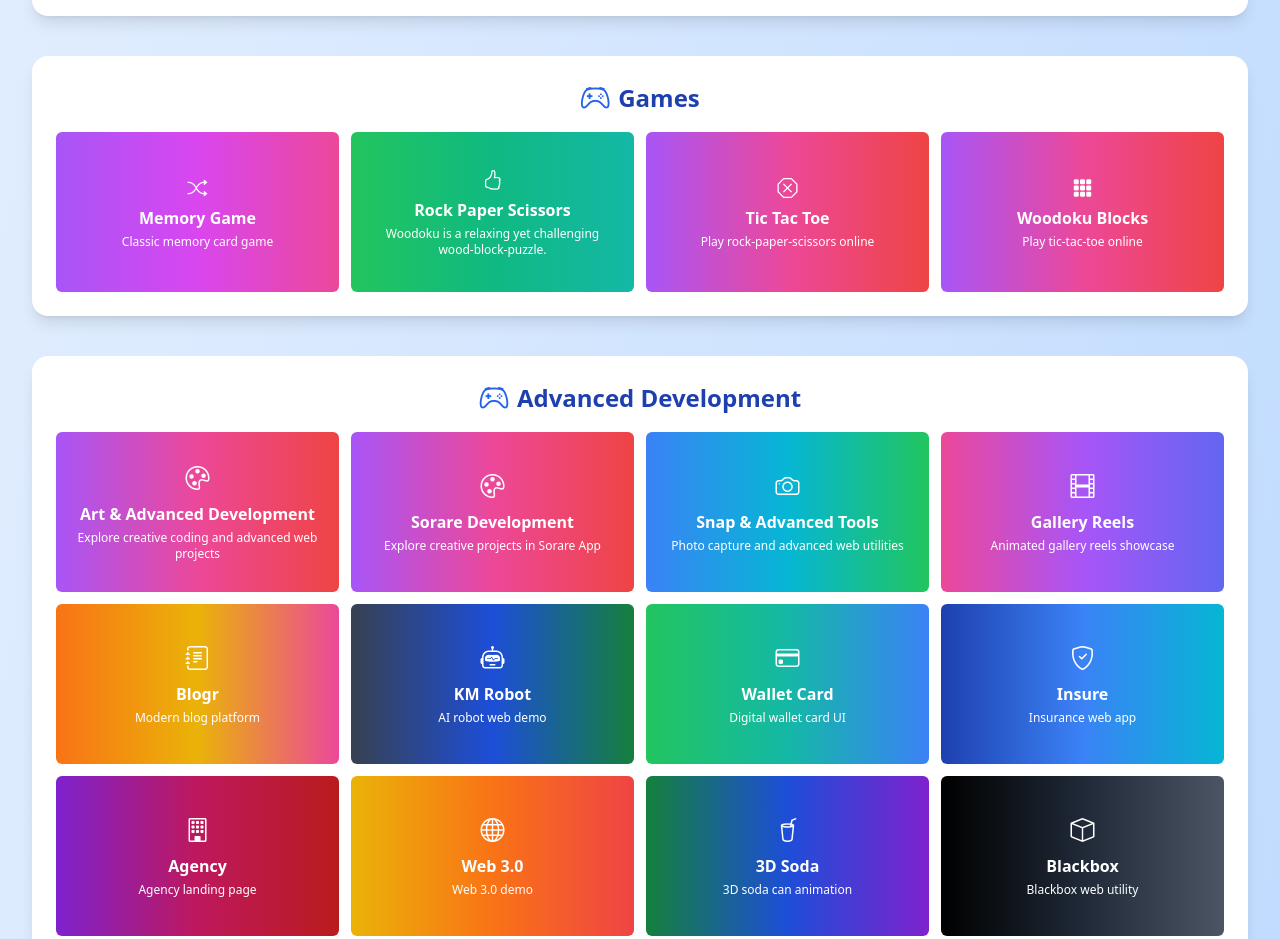
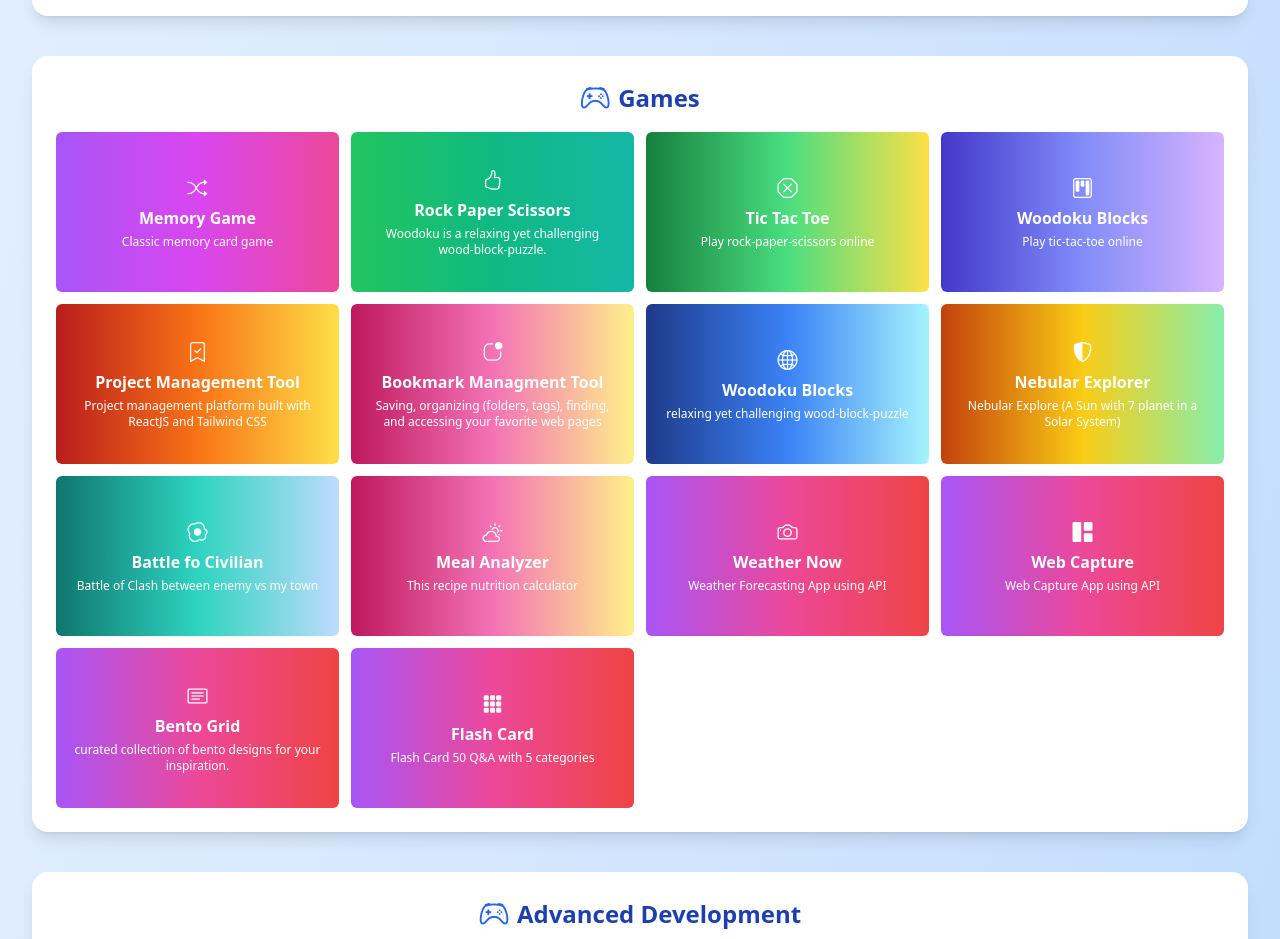
Before and after one commit to kmuang/aio, a plain HTML site: page index.html in a window 1280 px wide. Shown: the part 4020-4959 px from the top of the page. Drawn offline with nearby package versions, Linux system fonts and the light colour scheme.

Commit message:
Update index.html

```diff
--- a/index.html
+++ b/index.html
@@ -501,7 +501,7 @@
           <span class="text-xs mt-1">Employee directory and info</span>
         </a>
         <a href="https://kmuang.github.io/newsletter/" target="_blank"
-          class="link-card bg-gradient-to-r from-purple-500 via-pink-500 to-red-500 dark:bg-gray-700 text-white rounded-md p-4 flex flex-col items-center text-center">
+          class="link-card bg-gradient-to-r from-blue-700 via-blue-400 to-cyan-400 dark:bg-gray-700 text-white rounded-md p-4 flex flex-col items-center text-center">
           <i class="bi bi-book text-xl mb-1"></i>
           <span class="font-semibold text-base">Tech News</span>
           <span class="text-xs mt-1">Technology news and updates</span>
@@ -537,7 +537,7 @@
           <span class="text-xs mt-1">Music player and resources</span>
         </a>
         <a href="https://kmuang.github.io/inventory/" target="_blank"
-          class="link-card bg-gradient-to-r from-purple-500 via-pink-500 to-red-500 dark:bg-gray-700 text-white rounded-md p-4 flex flex-col items-center text-center">
+          class="link-card bg-gradient-to-r from-yellow-500 via-orange-400 to-pink-400 dark:bg-gray-700 text-white rounded-md p-4 flex flex-col items-center text-center">
           <i class="bi bi-box-seam text-xl mb-1"></i>
           <span class="font-semibold text-base">Inventory</span>
           <span class="text-xs mt-1">Inventory management tool</span>
@@ -576,19 +576,103 @@
 
 
              <a href="https://kmuang.github.io/tic-tac-toe/" target="_blank"
-          class="link-card bg-gradient-to-r from-purple-500 via-pink-500 to-red-500 dark:bg-gray-700 text-white rounded-md p-4 flex flex-col items-center text-center">
+          class="link-card bg-gradient-to-r from-green-700 via-green-400 to-yellow-300 dark:bg-gray-700 text-white rounded-md p-4 flex flex-col items-center text-center">
           <i class="bi bi-x-octagon text-xl mb-1"></i>
           <span class="font-semibold text-base">Tic Tac Toe </span>
           <span class="text-xs mt-1">  Play rock-paper-scissors online
 </span>
         </a>
               <a href="https://kmuang.github.io/blocks/" target="_blank"
-          class="link-card bg-gradient-to-r from-purple-500 via-pink-500 to-red-500 dark:bg-gray-700 text-white rounded-md p-4 flex flex-col items-center text-center">
-          <i class="bi bi-grid-3x3-gap-fill text-xl mb-1"></i>
+          class="link-card bg-gradient-to-r from-indigo-700 via-indigo-400 to-purple-300 dark:bg-gray-700 text-white rounded-md p-4 flex flex-col items-center text-center">
+          <i class="bi bi-kanban text-xl mb-1"></i>
           <span class="font-semibold text-base">Woodoku Blocks</span>
           <span class="text-xs mt-1">Play tic-tac-toe online</span>
         </a>
+     </a>
+              <a href="https://project-management-omega-beige.vercel.app/" target="_blank"
+          class="link-card bg-gradient-to-r from-red-700 via-orange-500 to-yellow-300 dark:bg-gray-700 text-white rounded-md p-4 flex flex-col items-center text-center">
+          <i class="bi bi-bookmark-check text-xl mb-1"></i>
+          <span class="font-semibold text-base">Project Management Tool</span>
+          <span class="text-xs mt-1"> Project management platform built with ReactJS and Tailwind CSS </span>
+        </a>
+
+    <a href="https://kmuang.github.io/bookmark-manage/
+" target="_blank"
+          class="link-card bg-gradient-to-r from-pink-700 via-pink-400 to-yellow-200 dark:bg-gray-700 text-white rounded-md p-4 flex flex-col items-center text-center">
+          <i class="bi bi-app-indicator text-xl mb-1"></i>
+          <span class="font-semibold text-base">Bookmark Managment Tool </span>
+          <span class="text-xs mt-1"> Saving, organizing (folders, tags), finding, and accessing your favorite web pages </span>
+        </a>
+
+           <a href="https://kmuang.github.io/blocks/
+" target="_blank"
+          class="link-card bg-gradient-to-r from-blue-900 via-blue-500 to-cyan-200 dark:bg-gray-700 text-white rounded-md p-4 flex flex-col items-center text-center">
+          <i class="bi bi-globe2 text-xl mb-1"></i>
+          <span class="font-semibold text-base">Woodoku Blocks  </span>
+          <span class="text-xs mt-1"> relaxing yet challenging wood-block-puzzle</span>
+        </a>
+
+    <a href="https://nebular-orcin.vercel.app/" target="_blank"
+          class="link-card bg-gradient-to-r from-orange-700 via-yellow-400 to-green-300 dark:bg-gray-700 text-white rounded-md p-4 flex flex-col items-center text-center">
+          <i class="bi bi-shield-shaded text-xl mb-1"></i>
+          <span class="font-semibold text-base">Nebular Explorer  </span>
+          <span class="text-xs mt-1">Nebular Explore (A Sun with 7 planet in a Solar System) </span>
+        </a>
+
+
+
+            <a href="https://battle-orcin.vercel.app/" target="_blank"
+          class="link-card bg-gradient-to-r from-teal-700 via-teal-400 to-blue-200 dark:bg-gray-700 text-white rounded-md p-4 flex flex-col items-center text-center">
+          <i class="bi bi-egg-fried text-xl mb-1"></i>
+          <span class="font-semibold text-base"> Battle fo Civilian  </span>
+          <span class="text-xs mt-1"> Battle of Clash between enemy vs my town </span>
+          </a>
+     <a href="https://kmuang.github.io/meal-analyzer/" target="_blank"
+          class="link-card bg-gradient-to-r from-pink-700 via-pink-400 to-yellow-200 dark:bg-gray-700 text-white rounded-md p-4 flex flex-col items-center text-center">
+          <i class="bi bi-cloud-sun text-xl mb-1"></i>
+          <span class="font-semibold text-base">Meal Analyzer  </span>
+          <span class="text-xs mt-1"> This recipe nutrition calculator </span>
+          </a>
+
+    <a href="https://kmuang.github.io/weather-now/" target="_blank"
+          class="link-card bg-gradient-to-r from-purple-500 via-pink-500 to-red-500 dark:bg-gray-700 text-white rounded-md p-4 flex flex-col items-center text-center">
+          <i class="bi bi-camera text-xl mb-1"></i>
+          <span class="font-semibold text-base">Weather Now  </span>
+          <span class="text-xs mt-1"> Weather Forecasting App using API </span>
+          </a>
+
+
+
+   <a href="https://kmuang.github.io/web-capture/" target="_blank"
+          class="link-card bg-gradient-to-r from-purple-500 via-pink-500 to-red-500 dark:bg-gray-700 text-white rounded-md p-4 flex flex-col items-center text-center">
+          <i class="bi bi-grid-1x2-fill text-xl mb-1"></i>
+          <span class="font-semibold text-base">Web Capture  </span>
+          <span class="text-xs mt-1"> Web Capture App using API </span>
+          </a>
+
+
+   <a href="https://kmuang.github.io/bento-grid/" target="_blank"
+          class="link-card bg-gradient-to-r from-purple-500 via-pink-500 to-red-500 dark:bg-gray-700 text-white rounded-md p-4 flex flex-col items-center text-center">
+          <i class="bi bi-card-text text-xl mb-1"></i>
+          <span class="font-semibold text-base">Bento Grid  </span>
+          <span class="text-xs mt-1"> curated collection of bento designs for your inspiration. </span>
+          </a>
+
+
+
+  <a href="https://kmuang.github.io/flash-card/" target="_blank"
+          class="link-card bg-gradient-to-r from-purple-500 via-pink-500 to-red-500 dark:bg-gray-700 text-white rounded-md p-4 flex flex-col items-center text-center">
+          <i class="bi bi-grid-3x3-gap-fill text-xl mb-1"></i>
+          <span class="font-semibold text-base">Flash Card  </span>
+          <span class="text-xs mt-1"> Flash Card 50 Q&A with 5 categories</span>
+          </a>
+
+
+
       </div>
+      </div>
+
+
 
 
 
```
